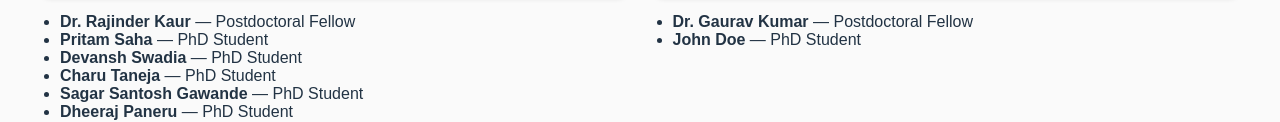
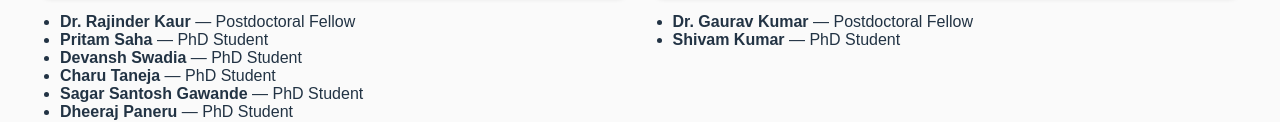
Before and after one commit to softmatter-iiserm/softmatter-iiserm.github.io, a plain HTML site: page People.html in a window 1280 px wide. Shown: the part 1086-1208 px from the top of the page. Drawn offline with Linux system fonts and the light colour scheme.

Commit message:
Update People.html

```diff
--- a/People.html
+++ b/People.html
@@ -202,7 +202,7 @@
     <h3>RK Lab Members</h3>
     <ul>
       <li><strong>Dr. Gaurav Kumar</strong> — Postdoctoral Fellow</li>
-      <li><strong>John Doe</strong> — PhD Student</li>
+      <li><strong>Shivam Kumar</strong> — PhD Student</li>
     </ul>
   </div>
 
```
